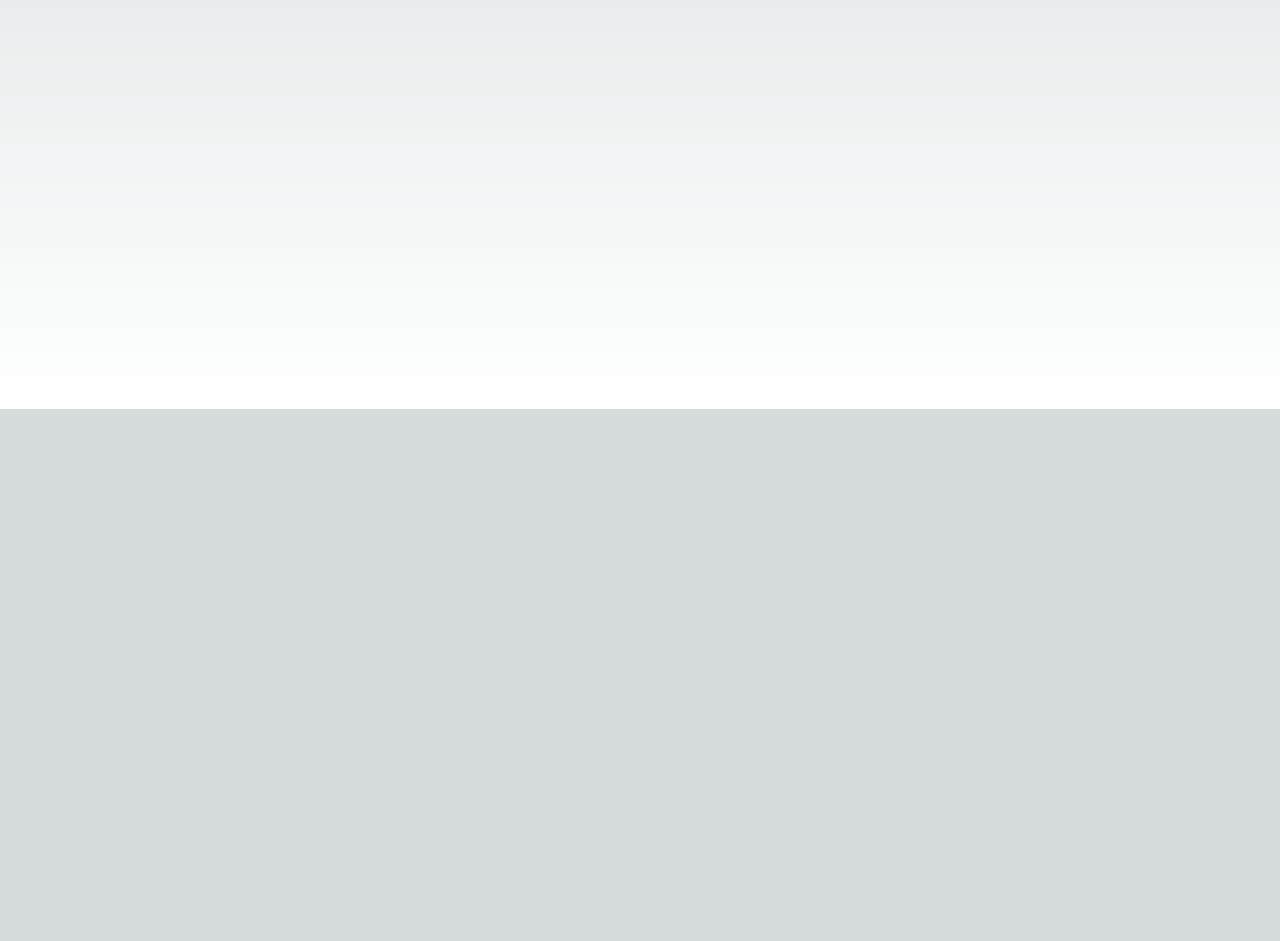
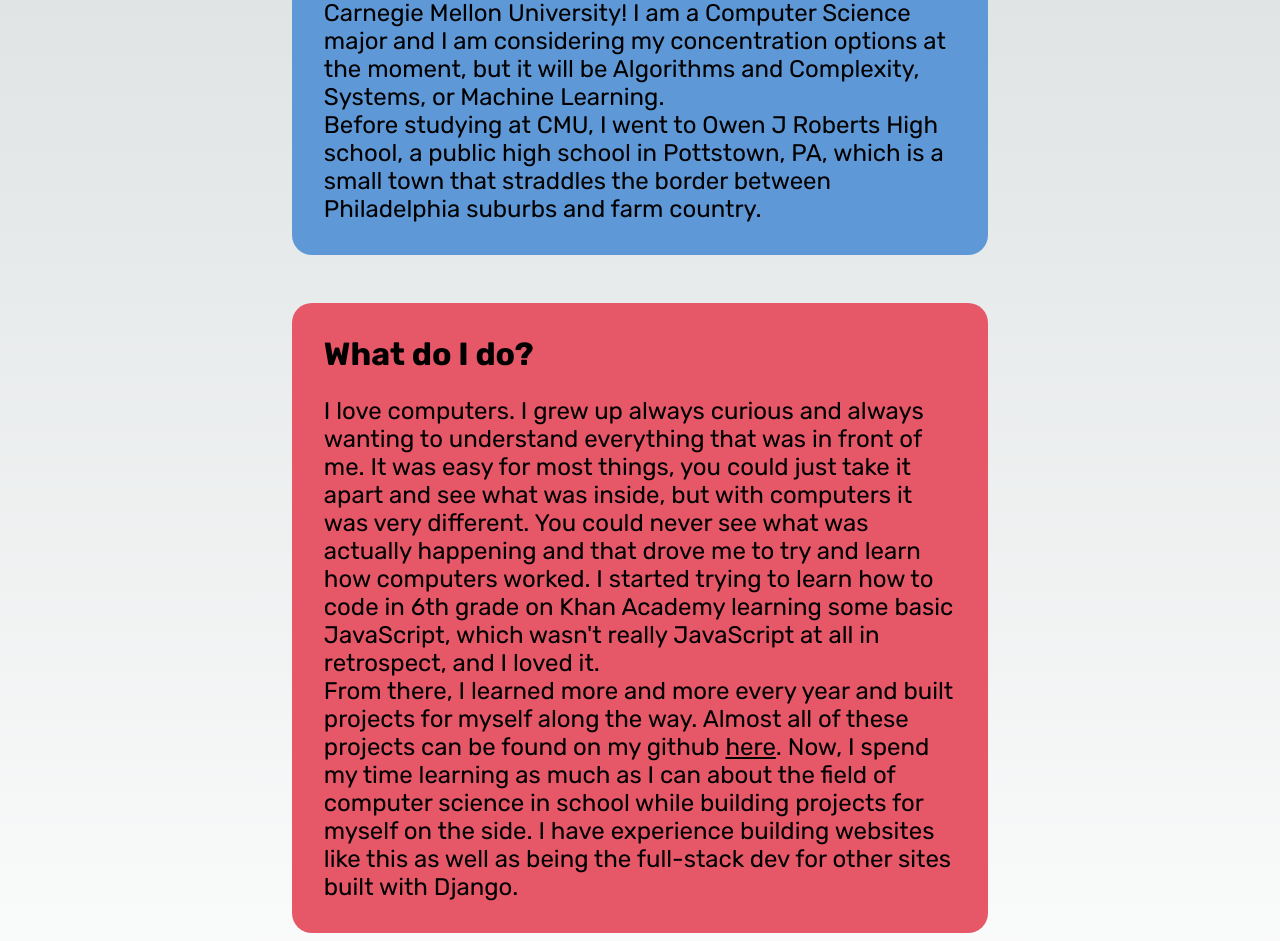
Before and after one commit to tomyyyD/Portfolio_Site, a Next.js app: page /about in a window 1280 px wide. Shown: the part 391-1332 px from the top of the page. Before the commit the page ends 800 px from the top, so only its background shows below. Built offline with nearby package versions, Linux system fonts and the light colour scheme.

Commit message:
updates to about and contact pages

```diff
--- a/pages/about.tsx
+++ b/pages/about.tsx
@@ -13,6 +13,42 @@ export default function About() {
 				<link rel="icon" href="/favicon.ico"></link>
 			</Head>
 			<Title title="About" color={generics.main_blue} />
+			<div className={styles.projects_list}>
+				<div className={`${generics.secondary_blue} ${styles.about_container}`}>
+					<h1 className={styles.project_title}>Who am I?</h1>
+					<div className={styles.about_text}>
+						<p>
+							I am a student in the School of Computer Science at Carnegie Mellon University! I am a Computer Science major
+							and I am considering my concentration options at the moment, but it will be Algorithms and Complexity, Systems,
+							or Machine Learning.
+						</p>
+						<p>
+							Before studying at CMU, I went to Owen J Roberts High school, a public high school in Pottstown, PA, which is a
+							small town that straddles the border between Philadelphia suburbs and farm country.
+						</p>
+					</div>
+					<p></p>
+				</div>
+				<div className={`${generics.main_red} ${styles.about_container}`}>
+					<h1 className={styles.project_title}>What do I do?</h1>
+					<div className={styles.about_text}>
+						<p>
+							I love computers. I grew up always curious and always wanting to understand everything that was in front of me.
+							It was easy for most things, you could just take it apart and see what was inside, but with computers it was very
+							different. You could never see what was actually happening and that drove me to try and learn how computers worked.
+							I started trying to learn how to code in 6th grade on Khan Academy learning some basic JavaScript, which wasn&apos;t
+							really JavaScript at all in retrospect, and I loved it.
+						</p>
+						<p>
+							From there, I learned more and more every year and built projects for myself along the way. Almost all of these
+							projects can be found on my github <a style={{ textDecoration: "underline" }} href="https://www.github.com/tomyyyd"> here</a>.
+							Now, I spend my time learning as much as I can about the field of computer science in school while building projects
+							for myself on the side. I have experience building websites like this as well as being the full-stack dev for other
+							sites built with Django.
+						</p>
+					</div>
+				</div>
+			</div>
 		</>
 	)
 }
--- a/pages/contact.tsx
+++ b/pages/contact.tsx
@@ -13,6 +13,11 @@ export default function Contact() {
         <link rel="icon" href="/favicon.ico"></link>
       </Head>
       <Title title="Contact Me!" color={generics.secondary_blue} />
+      <div className={`${styles.about_text} ${styles.project_left}`}>
+        <div className={`${generics.main_green} ${styles.project_container}`}>
+          <p>If you&apos;d like to get in contact with me send me an email at thomas64d.7@gmail.com </p>
+        </div>
+      </div>
     </>
   )
 }
--- a/styles/Home.module.css
+++ b/styles/Home.module.css
@@ -301,6 +301,17 @@
   left: 100px;
 }
 
+.about_container {
+  width: 80%;
+  border-radius: 20px;
+  padding: 2rem;
+  margin-bottom: 3rem;
+}
+
+.about_text {
+  font-size: 1.5rem;
+}
+
 @media (max-width: 1400px) and (min-width: 900px) {
   .title_sidebar {
     grid-template-columns: 1fr;
```
